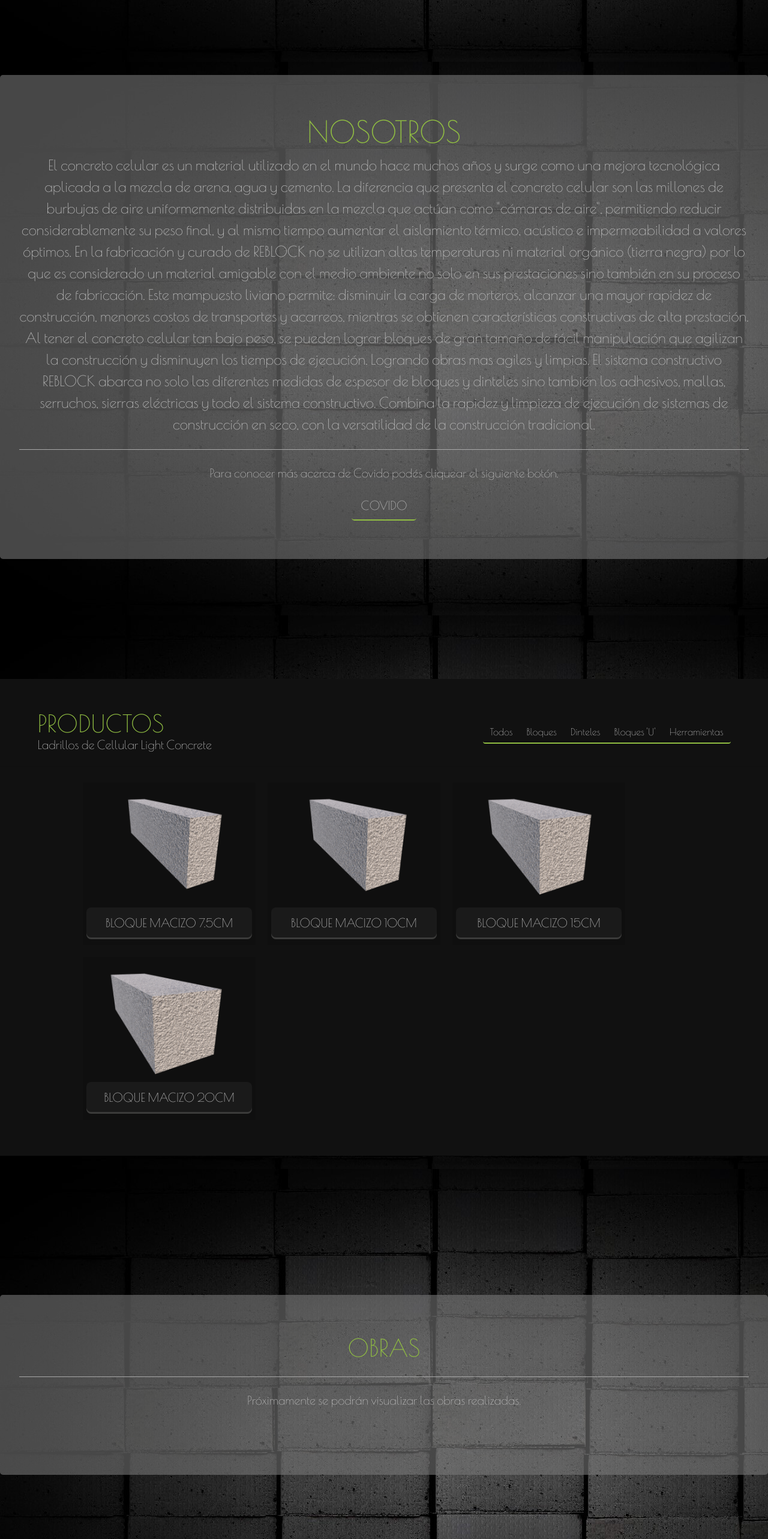
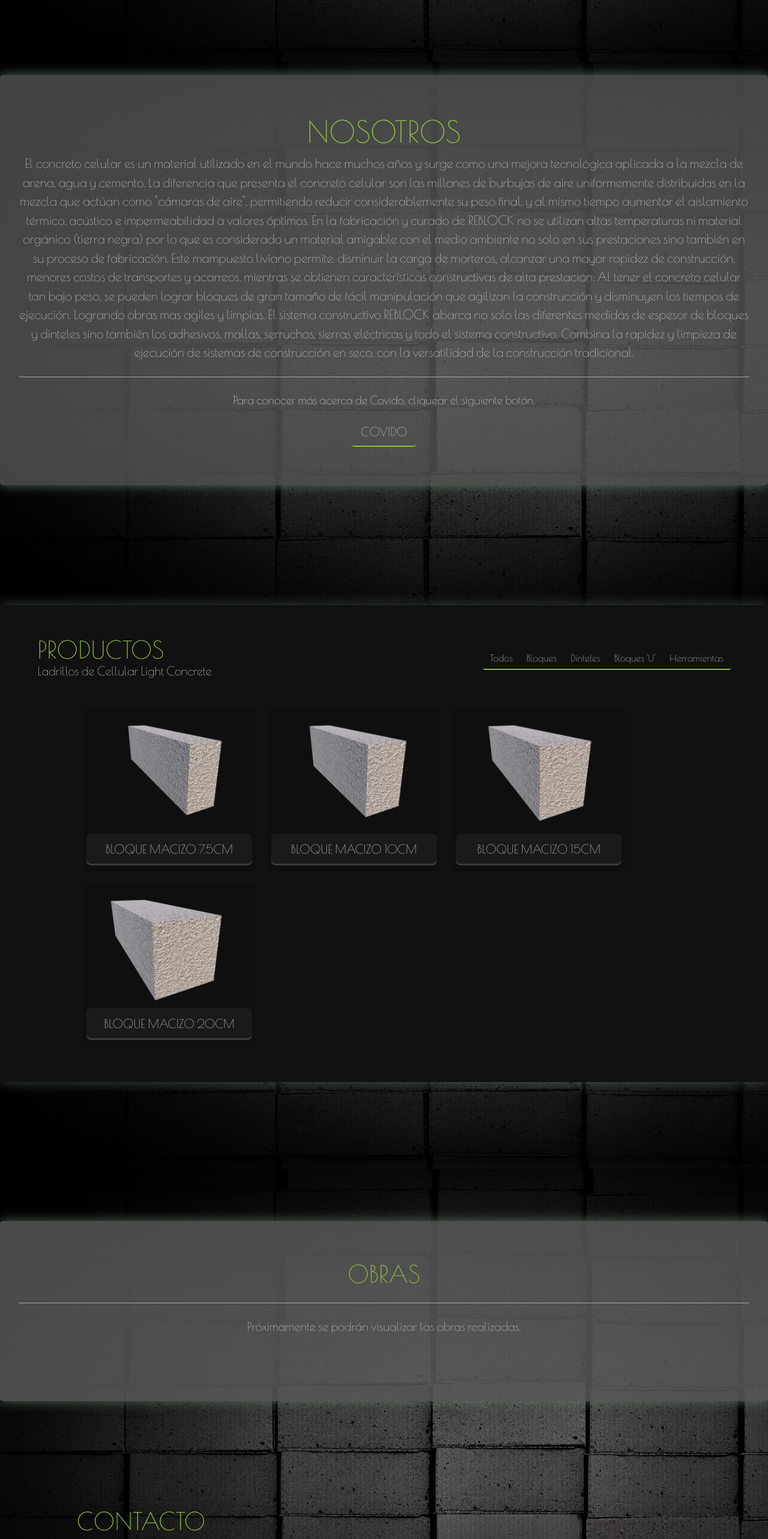
Before and after one commit to nachofilippi/Reblock, an Angular app: page /index in a window 1280 px wide. Shown: the part 820-3386 px from the top of the page at 60% size. Built offline with nearby package versions, Linux system fonts and the light colour scheme.

Commit message:
mejora general introduciendo wrappers

```diff
--- a/src/app/components/nosotros/nosotros.component.css
+++ b/src/app/components/nosotros/nosotros.component.css
@@ -12,16 +12,16 @@
   margin: auto auto;
 }
 
-.fondoCard {
-  background-color: #11111111;
-}
-
 .texto-medio {
-  font-size: 24px;
+  font-size: 21px;
 }
 
 .texto-peque {
-  font-size: 20px;
+  font-size: 19px;
+  color: #cccccc;
+}
+.wrapper {
+  box-shadow: 0 0 20px 0 rgba(108, 138, 114, 0.74);
 }
 
 .texto-grande {
@@ -33,7 +33,7 @@
 }
 
 .fondoGris {
-  background-color: #77777799;
+  background-color: #575757c9;
 }
 
 .texto-gris {
--- a/src/app/components/nosotros/nosotros.component.html
+++ b/src/app/components/nosotros/nosotros.component.html
@@ -2,7 +2,7 @@
   <br>
   <br>
   <br>
-  <div class="jumbotron fadeIn animated fondoGris">
+  <div class="jumbotron wrapper fadeIn animated fondoGris">
     <h1 class="display-4 texto-verde text-center texto-grande">NOSOTROS</h1>
     <p class="lead texto-gris texto-medio text-center">El concreto celular es un material utilizado en el mundo hace muchos años y surge como una mejora tecnológica aplicada a la mezcla de arena, agua y cemento. La diferencia que presenta el concreto celular son las millones de burbujas de aire uniformemente distribuidas en la mezcla que actúan como "cámaras de aire", permitiendo reducir considerablemente su peso final, y al mismo tiempo aumentar el aislamiento térmico, acústico e impermeabilidad a valores óptimos.
 
@@ -13,7 +13,7 @@
       El sistema constructivo REBLOCK abarca no solo las diferentes medidas de espesor de bloques y dinteles sino también los adhesivos, mallas, serruchos, sierras eléctricas y todo el sistema constructivo. Combina la rapidez y limpieza de ejecución de sistemas de construcción en seco, con la versatilidad de la construcción tradicional.
     </p>
     <hr class="my-4" style="background-color:#bbbbbb">
-    <p class="texto-gris texto-peque text-center">Para conocer más acerca de Covido podés cliquear el siguiente botón.</p>
+    <p class="texto-peque text-center">Para conocer más acerca de Covido, cliquear el siguiente botón.</p>
     <div class="centrar">
       <button type="button" class="btn btn-lg btn-outline text-center boton-verde" style="text-align:center" (click)="btnClick()" role="button">COVIDO</button>
     </div>
--- a/src/app/components/obras/obras.component.css
+++ b/src/app/components/obras/obras.component.css
@@ -6,6 +6,10 @@
     max-width: 100%;
     margin: auto auto;
   }
+  .wrapper {
+    box-shadow: 0 0 20px 0 rgba(108, 138, 114, 0.74);
+  }
+
 
   .fondoCard {
     background-color: #11111111;
@@ -32,7 +36,7 @@
   }
 
   .fondoGris {
-    background-color: #77777799;
+    background-color: #5a5a5ad7;
   }
 
   .texto-gris {
--- a/src/app/components/obras/obras.component.html
+++ b/src/app/components/obras/obras.component.html
@@ -2,7 +2,7 @@
   <br>
   <br>
   <br>
-  <div class="jumbotron fadeIn animated fondoGris tamanioTarjeta">
+  <div class="jumbotron wrapper fadeIn animated fondoGris tamanioTarjeta">
     <h1 class="display-4 texto-verde text-center texto-grande">OBRAS</h1>
     <hr class="my-4" style="background-color:#bbbbbb">
     <p class="lead texto-gris texto-medio text-center">
--- a/src/app/components/productos/productos.component.css
+++ b/src/app/components/productos/productos.component.css
@@ -12,6 +12,9 @@
 
 .texto-verde {
   color: #90BD42;
+}
+.wrapper {
+  box-shadow: 0 0 20px 0 rgba(117, 139, 121, 0.527);
 }
 
 .texto-chico {
--- a/src/app/components/productos/productos.component.html
+++ b/src/app/components/productos/productos.component.html
@@ -1,5 +1,5 @@
 <!DOCTYPE html>
-<div id="productos" class="margenes" style="background-color:#111111;">
+<div id="productos" class="margenes wrapper" style="background-color:#111111;">
   <div class="row">
     <div class="col-sm-6">
       <h1 class="animated fadeIn fast texto-verde" style="margin-left: 10%">
```
